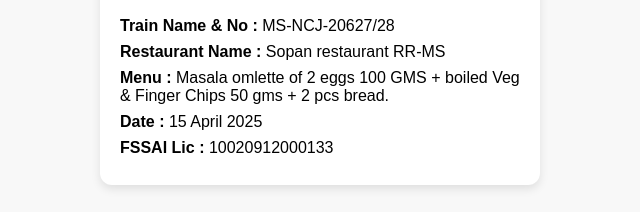
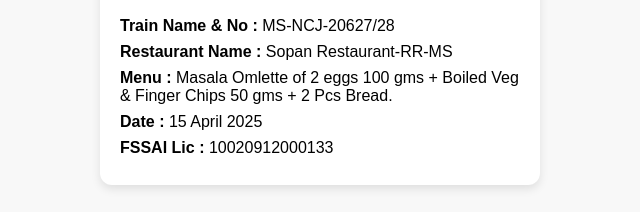
Before and after one commit to Printpark/IRCTC-non-veg-menu, a plain HTML site: page index.html in a window 1280 px wide. Shown: the part 295-507 px from the top of the page, 320-960 px from the left. Drawn offline with Linux system fonts and the light colour scheme.

Commit message:
Update index.html

```diff
--- a/index.html
+++ b/index.html
@@ -55,8 +55,8 @@
   <div class="menu-container">
     <h2>Non Veg Menu</h2>
     <p><strong>Train Name & No :</strong> MS-NCJ-20627/28</p>
-    <p><strong>Restaurant Name :</strong> Sopan restaurant RR-MS </p>
-    <p><strong>Menu :</strong> Masala omlette of 2 eggs 100 GMS + boiled Veg & Finger Chips 50 gms + 2 pcs bread.</p>
+    <p><strong>Restaurant Name :</strong> Sopan Restaurant-RR-MS </p>
+    <p><strong>Menu :</strong> Masala Omlette of 2 eggs 100 gms + Boiled Veg & Finger Chips 50 gms + 2 Pcs Bread.</p>
     <p><strong>Date :</strong> <span id="menu-date">Loading...</span></p>
     <p><strong>FSSAI Lic :</strong> 10020912000133</p>
   </div>
```
